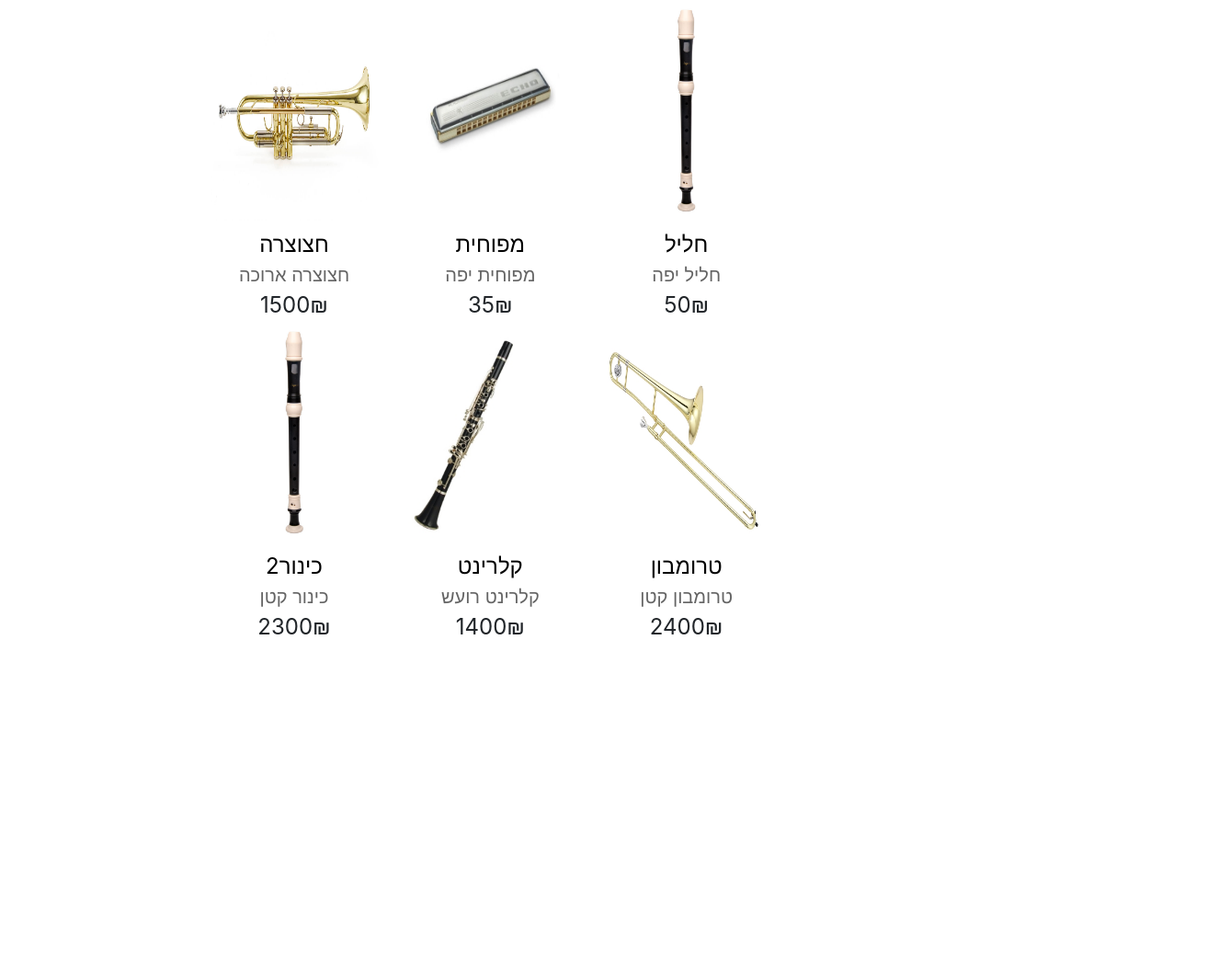
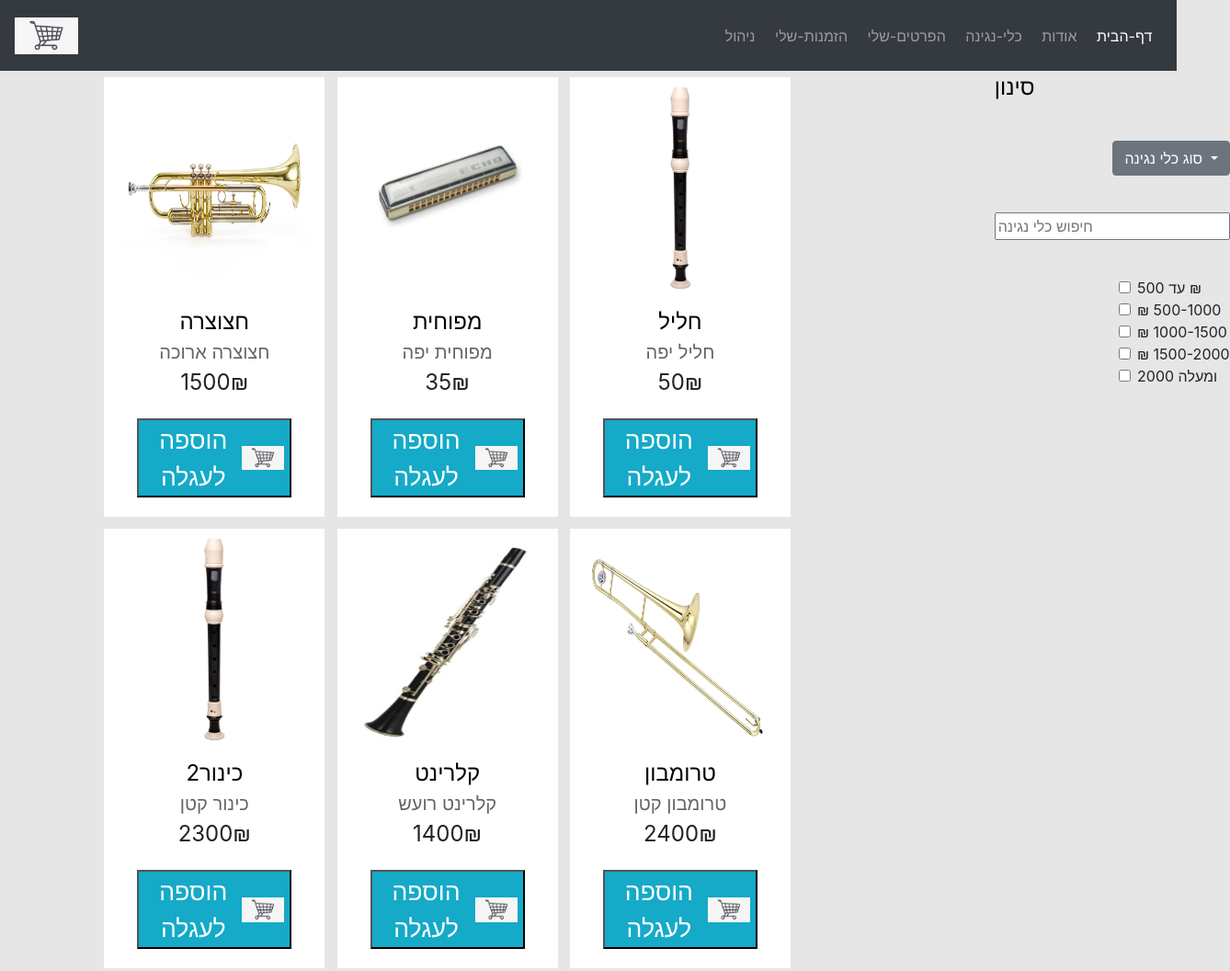
Before and after one commit to littleCitizen6/scuboostrap, a plain HTML site: page index.html in a window 1280 px wide. Shown: the whole page at 92% size, 1338 px wide, since content can reach past the window. Before the commit the page ends 800 px from the top, so only its background shows below. Drawn offline with nearby package versions, Linux system fonts and the light colour scheme.

Commit message:
added dynamic load of products as objects

```diff
--- a/index.html
+++ b/index.html
@@ -6,66 +6,92 @@
     <meta charset="UTF-8">
     <title>Title</title>
 </head>
-<body>
+<body onload="start()">
+    <header>
+        <nav class="navbar navbar-dark bg-dark">
+            <a class="navbar-brand" href="#">
+                <img src="images/shopping-cart-png.jpg" class="main-icon">
+            </a>
+            <div id="navbarColor01">
+                <ul class="navbar-nav mr-auto nav-hebrow">
+                    <li class="nav-item active">
+                        <a class="nav-link one-line" href="#">דף-הבית<span class="sr-only">(current)</span></a>
+                    </li>
+                    <li class="nav-item one-line">
+                        <a class="nav-link" href="#">אודות</a>
+                    </li>
+                    <li class="nav-item one-line">
+                        <a class="nav-link" href="#">כלי-נגינה</a>
+                    </li>
+                    <li class="nav-item one-line">
+                        <a class="nav-link" href="#">הפרטים-שלי</a>
+                    </li>
+                    <li class="nav-item one-line">
+                        <a class="nav-link" href="#">הזמנות-שלי</a>
+                    </li>
+                    <li class="nav-item one-line">
+                        <a class="nav-link" href="#">ניהול</a>
+                    </li>
+                </ul>
+            </div>
+        </nav>
+    </header>
+    <main>
         <div class="container-fluid">
             <div class="row">
-            <div class="col-md-2 space"></div>
-            <div class="col-md-6 products">
-                <div class="row">
-                    <div class="col-md-4 product">
-                        <img src="images/trumpet.jpg" class="img-fluid">
-                        <div class="product-detail">
-                            <span class="primary-title">חצוצרה</span>
-                            <span class="secondary-title">חצוצרה ארוכה</span>
-                            <span class="price">1500₪</span>
+                <div class="col-md-1 space"></div>
+                <div class="col-md-9 products">
+                    <div class="row products-row"></div>
+                </div>
+                <div class="col-md-2 menu">
+                    <div class="menu">
+                        <span class="primary-title">סינון</span>
+                        <div class="search-filters">
+                            <div class="dropdown search-filter">
+                                <button class="btn btn-secondary dropdown-toggle" type="button" id="dropdownMenuButton" data-toggle="dropdown" aria-haspopup="true" aria-expanded="false">
+                                    סוג כלי נגינה
+                                </button>
+                                <div class="dropdown-menu" aria-labelledby="dropdownMenuButton">
+                                    <a class="dropdown-item" href="#">חצוצרה</a>
+                                    <a class="dropdown-item" href="#">מפוחית</a>
+                                    <a class="dropdown-item" href="#">חליל</a>
+                                    <a class="dropdown-item" href="#">חצוצרה</a>
+                                    <a class="dropdown-item" href="#">חצוצרה</a>
+                                    <a class="dropdown-item" href="#">חצוצרה</a>
                                 </div>
                             </div>
-                    <div class="col-md-4 product">
-                        <img src="images/harmonica.jpg" class="img-fluid">
-                        <div class="product-detail">
-                            <span class="primary-title">מפוחית</span>
-                            <span class="secondary-title">מפוחית יפה</span>
-                            <span class="price">35₪</span>
+                            <input class="search-bar search-filter" type="text" placeholder="חיפוש כלי נגינה">
+                            <div class="checkboxs search-filter">
+                                <div class="form-check">
+                                    <input type="checkbox" class="form-check-input" id="less-then-500">
+                                    <label class="form-check-label" for="less-then-500"> עד 500 ₪</label>
+                                </div>
+                                <div class="form-check">
+                                    <input type="checkbox" class="form-check-input" id="between-500-1000">
+                                    <label class="form-check-label" for="between-500-1000">₪ 500-1000</label>
+                                </div>
+                                <div class="form-check">
+                                    <input type="checkbox" class="form-check-input" id="between-1000-1500">
+                                    <label class="form-check-label" for="between-1000-1500">₪ 1000-1500</label>
+                                </div>
+                                <div class="form-check">
+                                    <input type="checkbox" class="form-check-input" id="between-1500-2000">
+                                    <label class="form-check-label" for="between-1500-2000">₪ 1500-2000</label>
+                                </div>
+                                <div class="form-check">
+                                    <input type="checkbox" class="form-check-input" id="over-2000">
+                                    <label class="form-check-label" for="over-2000">2000 ומעלה</label>
                                 </div>
                             </div>
-                    <div class="col-md-4 product">
-                        <img src="images/flute.jpg" class="img-fluid">
-                        <div class="product-detail">
-                            <span class="primary-title">חליל</span>
-                            <span class="secondary-title">חליל יפה</span>
-                            <span class="price">50₪</span>
-                        </div>
-                    </div>
-                    <div class="col-md-4 product">
-                        <img src="images/flute.jpg" class="img-fluid">
-                        <div class="product-detail">
-                            <span class="primary-title">כינור2</span>
-                            <span class="secondary-title">כינור קטן</span>
-                            <span class="price">2300₪</span>
-                        </div>
-                    </div>
-                    <div class="col-md-4 product">
-                        <img src="images/clarinet.jpg" class="img-fluid">
-                        <div class="product-detail">
-                            <span class="primary-title">קלרינט</span>
-                            <span class="secondary-title">קלרינט רועש</span>
-                            <span class="price">1400₪</span>
-                        </div>
-                    </div>
-                    <div class="col-md-4 product">
-                        <img src="images/trombone.jpg" class="img-fluid">
-                        <div class="product-detail">
-                            <span class="primary-title">טרומבון</span>
-                            <span class="secondary-title">טרומבון קטן</span>
-                            <span class="price">2400₪</span>
+
                         </div>
                     </div>
                 </div>
             </div>
-            <div class="col-md-4 menu"></div>
         </div>
-    </div>
+    </main>
 
+    <script src="scuboostrap.js"></script>
     <script src="https://code.jquery.com/jquery-3.5.1.slim.min.js" integrity="sha384-DfXdz2htPH0lsSSs5nCTpuj/zy4C+OGpamoFVy38MVBnE+IbbVYUew+OrCXaRkfj" crossorigin="anonymous"></script>
     <script src="https://cdn.jsdelivr.net/npm/popper.js@1.16.1/dist/umd/popper.min.js" integrity="sha384-9/reFTGAW83EW2RDu2S0VKaIzap3H66lZH81PoYlFhbGU+6BZp6G7niu735Sk7lN" crossorigin="anonymous"></script>
     <script src="https://stackpath.bootstrapcdn.com/bootstrap/4.5.2/js/bootstrap.min.js" integrity="sha384-B4gt1jrGC7Jh4AgTPSdUtOBvfO8shuf57BaghqFfPlYxofvL8/KUEfYiJOMMV+rV" crossorigin="anonymous"></script>
--- /dev/null
+++ b/scuboostrap.js
@@ -0,0 +1,91 @@
+function getAddButton() {
+    var icon = document.createElement("img");
+    icon.src="images/shopping-cart-png.jpg";
+    var description = document.createElement("span");
+    description.innerText = "הוספה לעגלה";
+    var addButton = document.createElement("button");
+    addButton.className = "add";
+    addButton.appendChild(icon);
+    addButton.appendChild(description);
+    return addButton;
+}
+
+function insertInstrument(instrument){
+    var img = document.createElement("img");
+    img.src = instrument.imagePath;
+    img.className = "img-fluid";
+    var detail = document.createElement("div");
+    detail.className = "product-detail";
+    var primaryTitle = document.createElement("span");
+    primaryTitle.innerText = instrument.name;
+    primaryTitle.className = "primary-title";
+    var secondaryTitle = document.createElement("span");
+    secondaryTitle.innerText = instrument.description;
+    secondaryTitle.className = "secondary-title";
+    var price = document.createElement("span");
+    price.innerText = instrument.price + "₪";
+    price.className = "price";
+    var addButton = getAddButton();
+    detail.appendChild(primaryTitle);
+    detail.appendChild(secondaryTitle);
+    detail.appendChild(price);
+    detail.appendChild(addButton);
+    var product = document.createElement("div");
+    product.className = "col-md-3 product";
+    product.id = instrument.id;
+    product.appendChild(img);
+    product.appendChild(detail);
+    var raws = document.getElementsByClassName("products-row");
+    raws[0].appendChild(product);
+}
+
+function insertInstruments(instruments){
+    instruments.forEach(instrument => insertInstrument(instrument));
+}
+
+function start() {
+    var instrument1 = {
+        description:"חצוצרה ארוכה",
+        id:1,
+        imagePath:"images/trumpet.jpg",
+        name:"חצוצרה",
+        price:1500
+    }
+    var instrument2 = {
+        description:"מפוחית יפה",
+        id:2,
+        imagePath:"images/harmonica.jpg",
+        name:"מפוחית",
+        price:35
+    }
+    var instrument3 = {
+        description:"חליל יפה",
+        id:3,
+        imagePath:"images/flute.jpg",
+        name:"חליל",
+        price:50
+    }
+    var instrument4 = {
+        description:"כינור קטן",
+        id:4,
+        imagePath:"images/flute.jpg",
+        name:"כינור2",
+        price:2300
+    }
+    var instrument5 = {
+        description:"קלרינט רועש",
+        id:5,
+        imagePath:"images/clarinet.jpg",
+        name:"קלרינט",
+        price:1400
+    }
+    var instrument6 = {
+        description:"טרומבון קטן",
+        id:6,
+        imagePath:"images/trombone.jpg",
+        name:"טרומבון",
+        price:2400
+    }
+    var instruments = [instrument1, instrument2,instrument3,instrument4, instrument5, instrument6];
+    insertInstruments(instruments);
+}
--- a/style.css
+++ b/style.css
@@ -21,3 +21,58 @@
 .product img {
     height: 180pt;
 }
+body{
+    background-color: rgb(230, 230, 230);
+}
+.product{
+    background-color: white;
+    margin: 5pt;
+    display: flex;
+    flex-direction: column;
+    justify-content: center;
+    text-align: center;
+}
+.add{
+    background-color: rgb(20, 170, 200);
+    color: white;
+    font-size: 20pt;
+    display: flex;
+    flex-direction: row-reverse;
+    justify-content: space-around;
+    align-content: center;
+    margin: 10%;
+}
+.add img{
+    background-color:transparent;
+    height: 20pt;
+    align-self: center;
+}
+.nav-hebrow{
+    display: flex;
+    flex-direction: row-reverse;
+    justify-content: end;
+}
+.menu{
+    display: flex;
+    flex-flow: column wrap;
+}
+.search-filters{
+    display: flex;
+    flex-direction: column;
+    justify-content: flex-end;
+}
+.search-filter{
+    margin-top: 30pt;
+    justify-self: end;
+    align-self: end;
+}
+.nav-item{
+    padding: 3%;
+}
+.main-icon{
+    height: 30pt;
+}
+.form-check{
+    display: flex;
+    flex-direction: column;
+}
```
Also changed, not shown: images/cart-icon.png (added), images/shopping-cart-png.jpg (added). Lines whose indentation alone changed are shown as unchanged.
